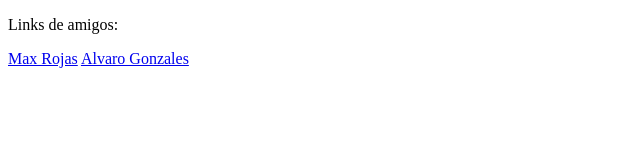
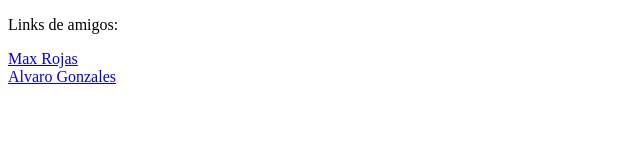
Before and after one commit to DiegoRomeroCorvera/DiegoRomeroCorvera.github.io, a plain HTML site: page miarchivo.html in a window 1280 px wide. Shown: the whole page, without its empty margins (0-640 px from the left). Drawn offline with Linux system fonts and the light colour scheme.

Commit message:
Update miarchivo.html

```diff
--- a/miarchivo.html
+++ b/miarchivo.html
@@ -7,7 +7,7 @@
 </head>
 <body>
     <p>Links de amigos:</p>
-    <a href="https://maxxrojas.github.io/">Max Rojas</a>
+    <a href="https://maxxrojas.github.io/">Max Rojas</a><br>
     <a href="https://alvarogonmar.github.io/">Alvaro Gonzales</a>
 </body>
 </html>
```
